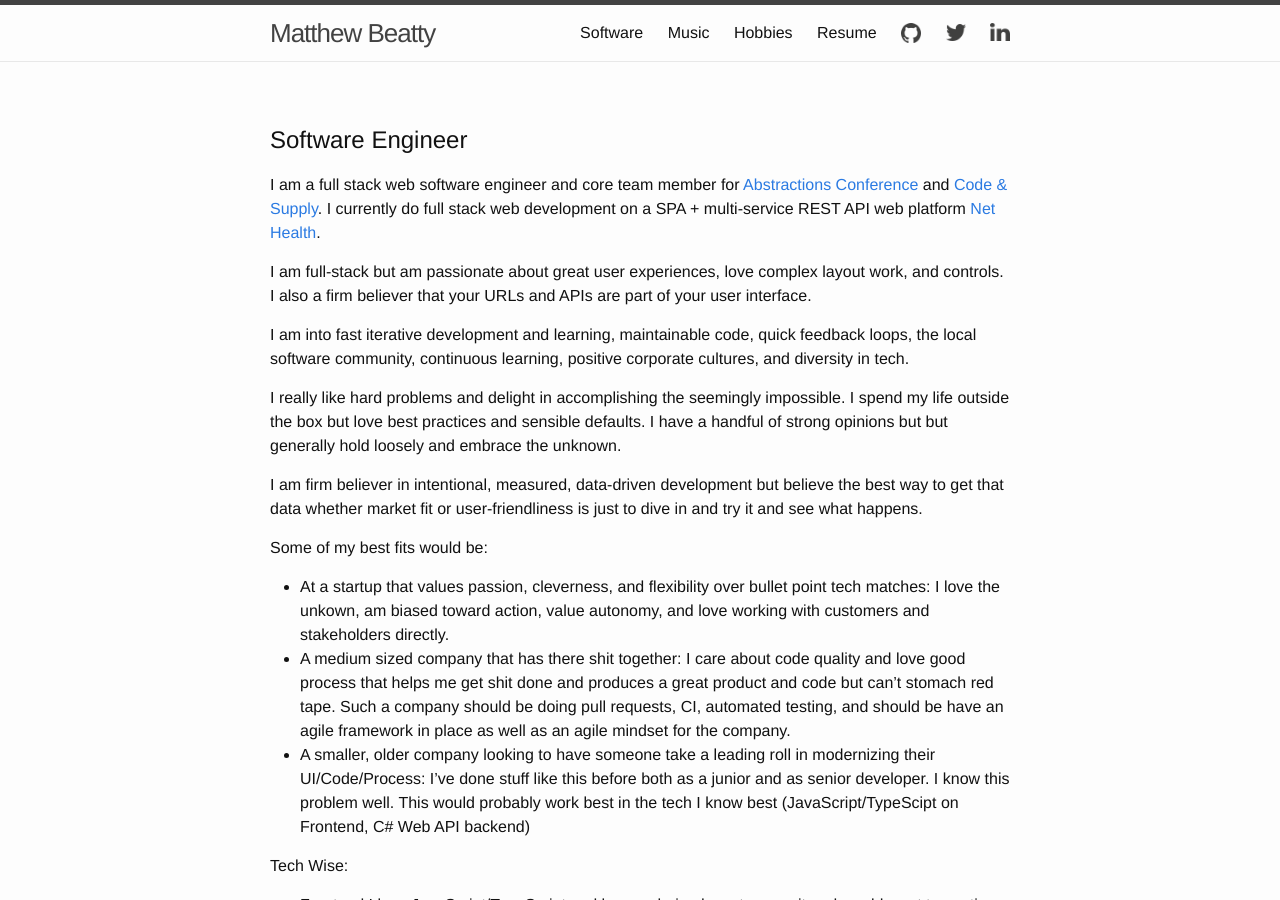
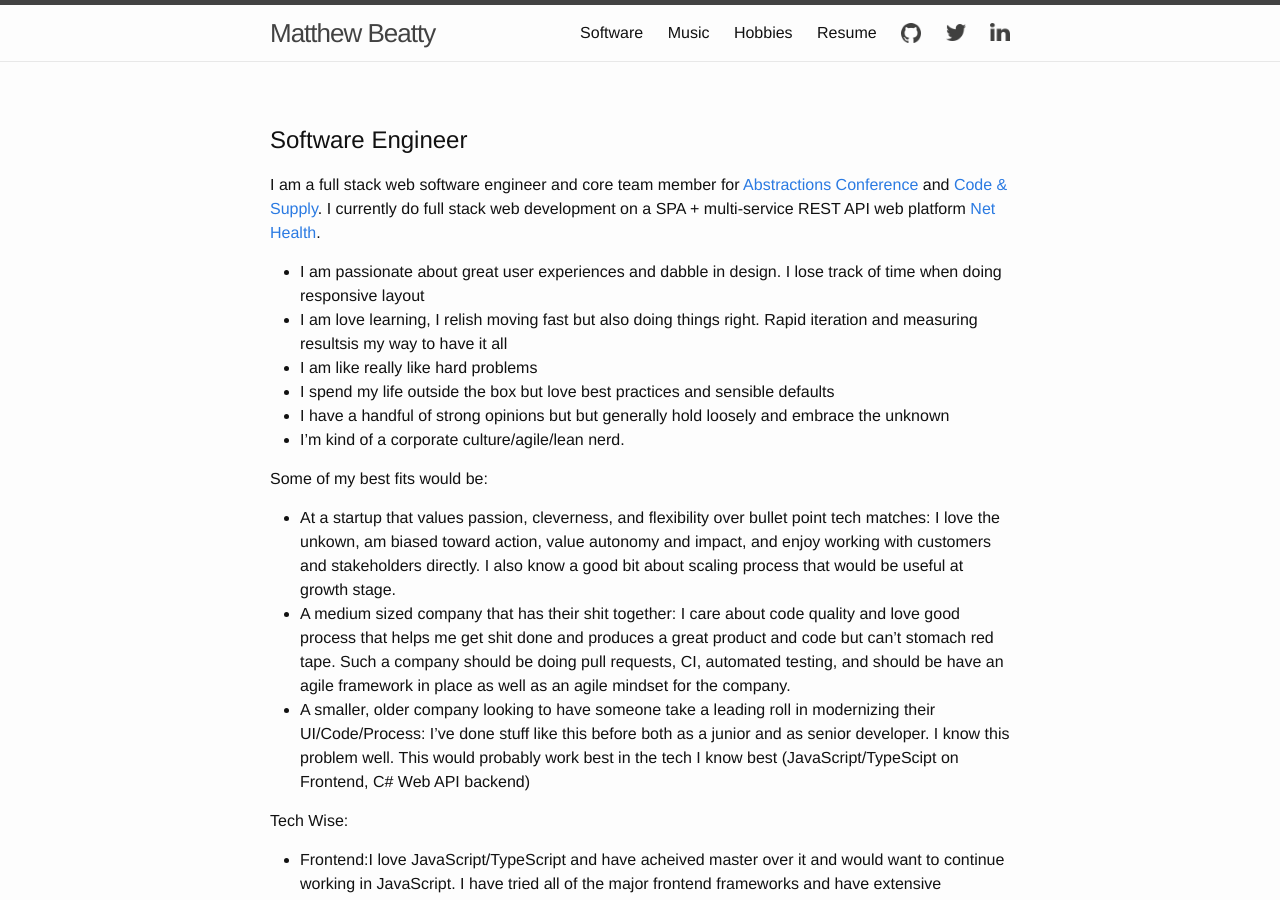
Before and after one commit to beattyml1/beattyml1.github.io, a Jekyll site: the page built from index.md, in a window 1280 px wide and 900 px high. Built offline with Jekyll 4.4.1, drawn with Linux system fonts in a browser that asks for light colours.

Commit message:
Update index.md

```diff
--- a/index.md
+++ b/index.md
@@ -5,17 +5,17 @@ layout: page
 # Software Engineer
 I am a full stack web software engineer and core team member for [Abstractions Conference](http://abstractions.io) and [Code & Supply](http://codeandsupply.co). I currently do full stack web development on a SPA + multi-service REST API web platform [Net Health](http://nethealth.com).
 
-I am full-stack but am passionate about great user experiences, love complex layout work, and controls. I also a firm believer that your URLs and APIs are part of your user interface.
+- I am passionate about great user experiences and dabble in design. I lose track of time when doing responsive layout
+- I am love learning, I relish moving fast but also doing things right. Rapid iteration and measuring resultsis my way to have it all
+- I am like really like hard problems
+- I spend my life outside the box but love best practices and sensible defaults
+- I have a handful of strong opinions but but generally hold loosely and embrace the unknown
+- I'm kind of a corporate culture/agile/lean nerd.
 
-I am into fast iterative development and learning, maintainable code, quick feedback loops, the local software community, continuous learning, positive corporate cultures, and diversity in tech.
-
-I really like hard problems and delight in accomplishing the seemingly impossible. I spend my life outside the box but love best practices and sensible defaults. I have a handful of strong opinions but but generally hold loosely and embrace the unknown.
-
-I am firm believer in intentional, measured, data-driven development but believe the best way to get that data whether market fit or user-friendliness is just to dive in and try it and see what happens.
 
 Some of my best fits would be:
-- At a startup that values passion, cleverness, and flexibility over bullet point tech matches: I love the unkown, am biased toward action, value autonomy, and love working with customers and stakeholders directly.
-- A medium sized company that has there shit together: I care about code quality and love good process that helps me get shit done and produces a great product and code but can't stomach red tape. Such a company should be doing pull requests, CI, automated testing, and should be have an agile framework in place as well as an agile mindset for the company.
+- At a startup that values passion, cleverness, and flexibility over bullet point tech matches: I love the unkown, am biased toward action, value autonomy and impact, and enjoy working with customers and stakeholders directly. I also know a good bit about scaling process that would be useful at growth stage.
+- A medium sized company that has their shit together: I care about code quality and love good process that helps me get shit done and produces a great product and code but can't stomach red tape. Such a company should be doing pull requests, CI, automated testing, and should be have an agile framework in place as well as an agile mindset for the company.
 - A smaller, older company looking to have someone take a leading roll in modernizing their UI/Code/Process: I've done stuff like this before both as a junior and as senior developer. I know this problem well. This would probably work best in the tech I know best (JavaScript/TypeScipt on Frontend, C# Web API backend)
 
 Tech Wise:
```
